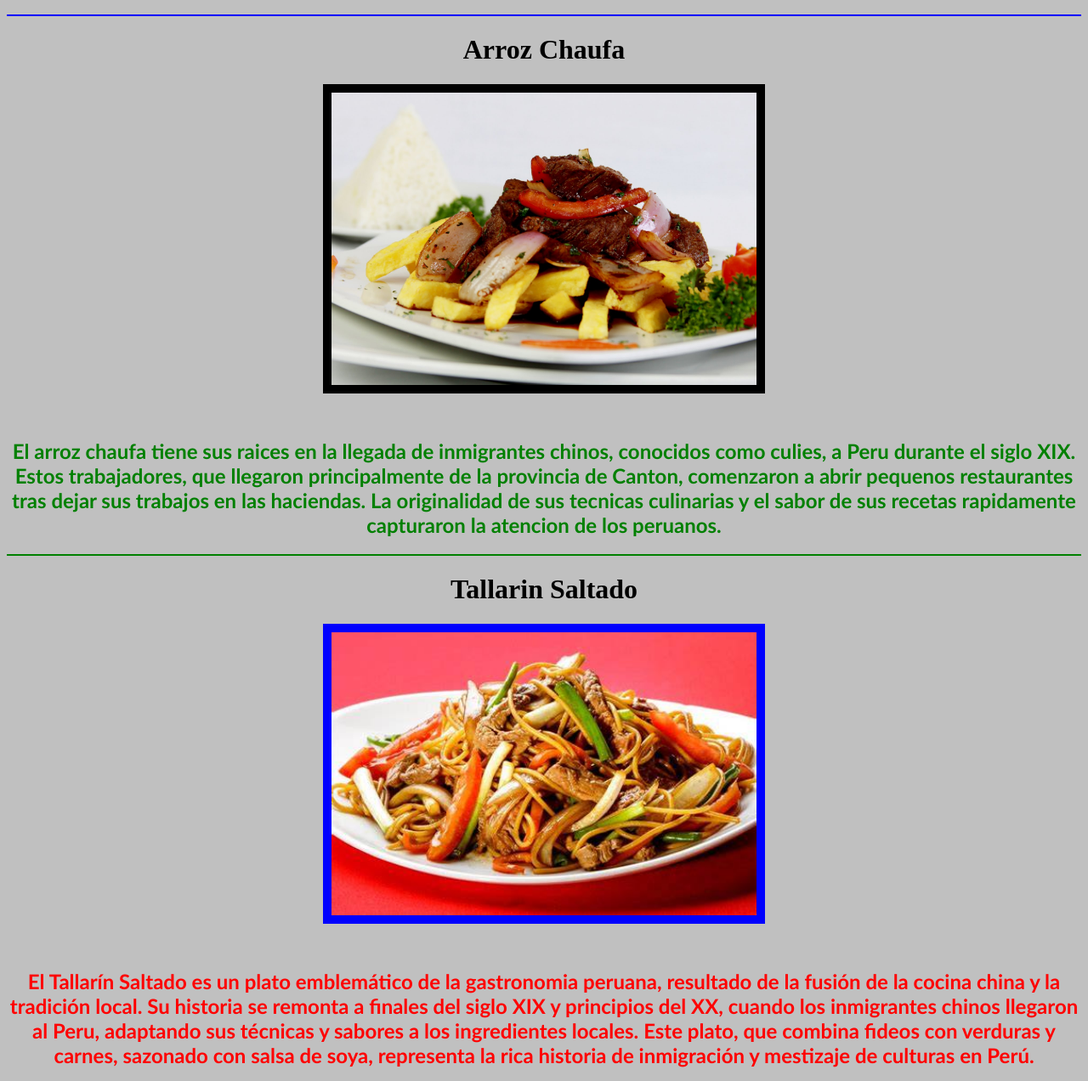
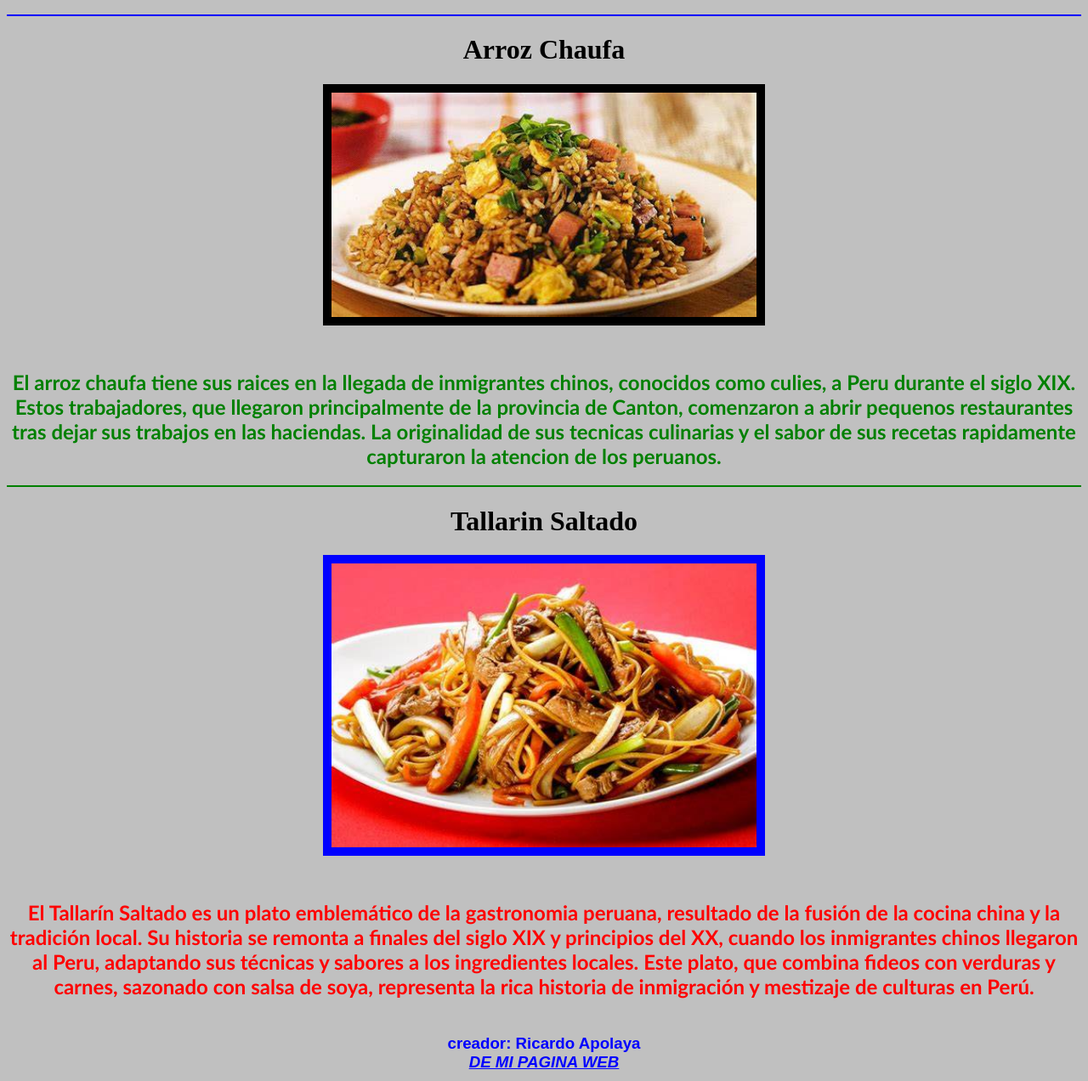
Before and after one commit to Ric02-hags/jfkfk, a plain HTML site: page IndexPaginaweb.html in a window 1280 px wide. Shown: the part 688-1960 px from the top of the page at 85% size. Drawn offline with Linux system fonts and the light colour scheme; files whose address does not match are found by name.

Commit message:
Update IndexPaginaweb.html

```diff
--- a/IndexPaginaweb.html
+++ b/IndexPaginaweb.html
@@ -9,7 +9,7 @@
      <center><H1><b> Platos con influencia china </H1></center>
      <Hr COLOR=RED>
      <center><H1> <u> Lomo Saltado </u> </H1></center>
-     <center><img src=C:\Users\Compute15\Pictures\LomoSaltado.jpg
+     <center><img src=https://github.com/Ric02-hags/jfkfk/blob/main/LomoSaltado.jpg
           alt="mordecai" width="500px" height="auto" style="border:10px solid green ;">
      </center>
      <center><H2><br>
@@ -20,7 +20,7 @@
           criolla peruana con la oriental.</H2></center>
      <Hr COLOR=BLUE>
      <center><H1> <b> Arroz Chaufa </b></H1></center>
-     <Center><img src="C:\Users\Compute15\Pictures\LomoSaltado.jpg"alt="mordecai" width="500px" height="auto" style="border:10px solid black ;">
+     <Center><img src=https://github.com/Ric02-hags/jfkfk/blob/main/chaufa.jpg width="500px" height="auto" style="border:10px solid black ;">
      </center>
      	<center>
                <font face="calibri" slize=18 color=green><H2><br>
@@ -32,7 +32,7 @@
                     peruanos.</H2></font></center>
      	<Hr COLOR=GREEN>
      	<center><H1> <b> Tallarin Saltado </b></H1></center>
-     	<center><img src="C:\Users\Compute15\Pictures\Tallarin Saltado.jpg"alt="mordecai" width="500px" height="auto" style="border:10px solid blue ;">
+     	<center><img src=https://github.com/Ric02-hags/jfkfk/blob/main/Tallarin%20Saltado.jpg alt="mordecai" width="500px" height="auto" style="border:10px solid blue ;">
      	<center>
                <font face="calibri" slize=18 color=red><H2><br> El Tallarín Saltado es un plato emblemático de la
                     gastronomia peruana, resultado de la fusión de la cocina china y la tradición local.
@@ -43,4 +43,5 @@
      	<font face="arial" slize=18 color=blue>
      <H3><br> creador: Ricardo Apolaya <u> <i> <br> DE MI PAGINA WEB</H3></i></u></H3></font>
 </body>
+
 </html>
```
